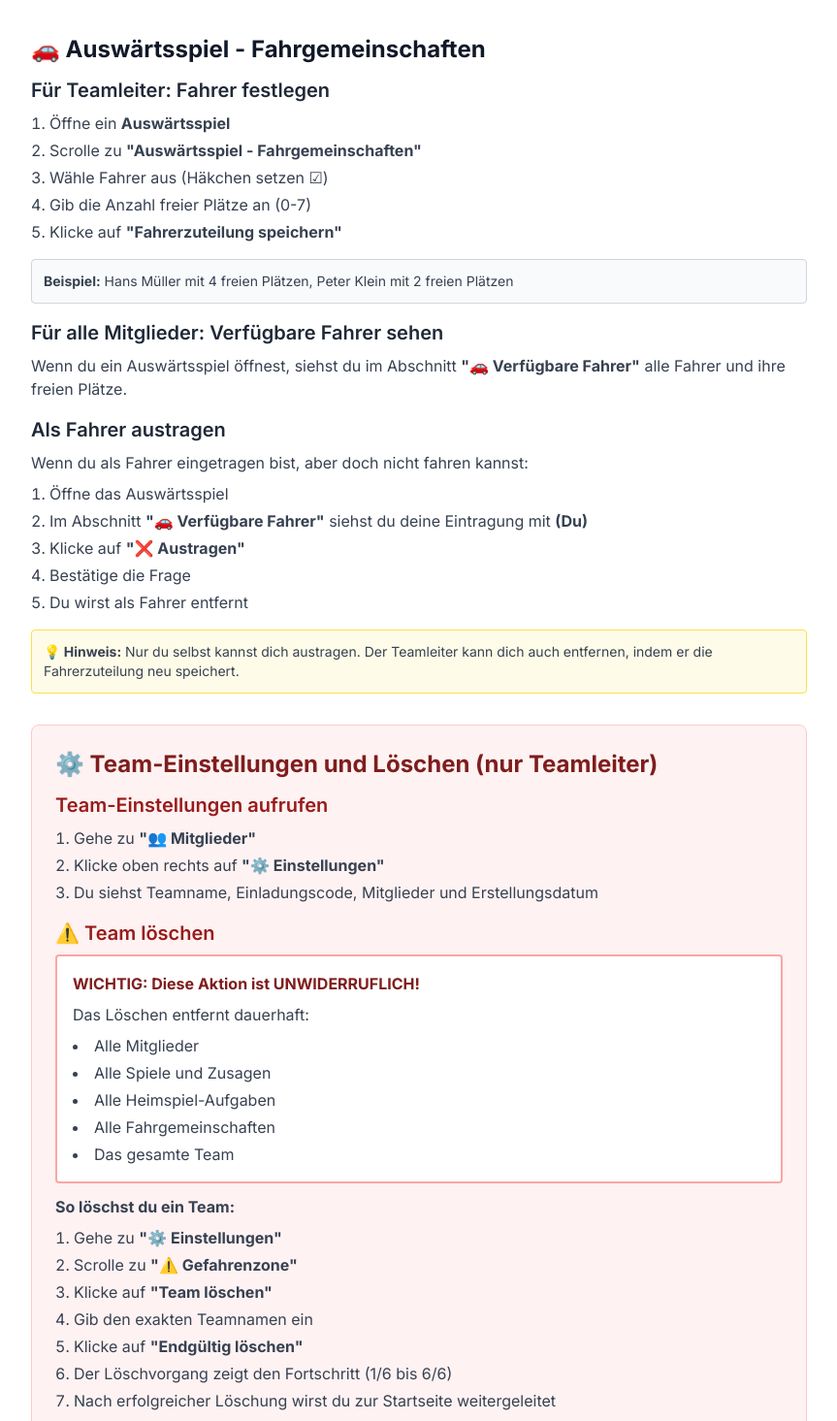
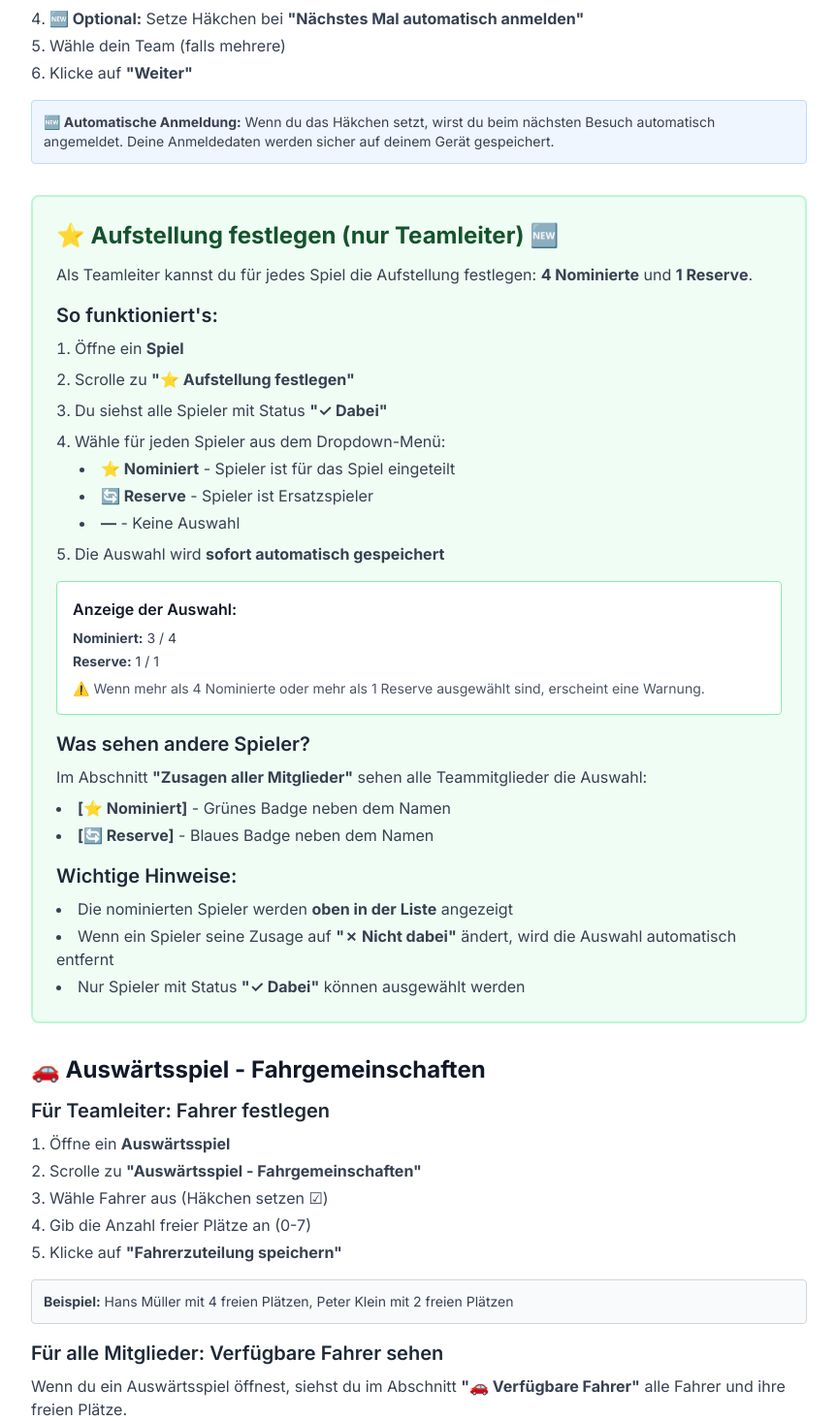
Before and after one commit to myumyu3/tennis-team-app, a Next.js app: page /anleitung in a window 1280 px wide. Shown: the part 1285-2750 px from the top of the page at 97% size, without its empty margins (208-1071 px from the left). Built offline with nearby package versions, Linux system fonts and the light colour scheme; no server answers.

Commit message:
Update Anleitung with new features (v2.1)

```diff
--- a/src/app/anleitung/page.tsx
+++ b/src/app/anleitung/page.tsx
@@ -1,6 +1,6 @@
 'use client';
 
-// Anleitung (使い方) ページ
+// Anleitung (使い方) ページ - 更新版
 
 import { useRouter } from 'next/navigation';
 import Image from 'next/image';
@@ -46,12 +46,14 @@ export default function AnleitungPage() {
               <li><strong>Zusage abgeben</strong> - Verfügbarkeit für jedes Spiel melden</li>
               <li><strong>Kommentare</strong> - Besondere Hinweise zu deiner Zusage hinzufügen</li>
               <li><strong>Spieldetails</strong> - Datum, Uhrzeit, Gegner und Ort einsehen</li>
+              <li><strong>Automatische Anmeldung</strong> - Nächstes Mal automatisch anmelden 🆕</li>
             </ul>
 
             <h3 className="text-xl font-semibold text-gray-800 mb-2">Für Teamleiter (Admin):</h3>
             <ul className="list-disc list-inside text-gray-700 space-y-1">
               <li><strong>Spiele erstellen</strong> - Neue Spiele mit Datum, Zeit und Gegner anlegen</li>
               <li><strong>Alle Zusagen sehen</strong> - Übersicht über alle Teilnehmerzusagen</li>
+              <li><strong>Aufstellung festlegen</strong> - 4 Nominierte + 1 Reserve auswählen 🆕⭐</li>
               <li><strong>Heimspiel-Organisation</strong> - Mitbringsel zuweisen</li>
               <li><strong>Auswärtsspiel-Organisation</strong> - Fahrgemeinschaften planen</li>
               <li><strong>Mitgliederverwaltung</strong> - Neue Mitglieder hinzufügen oder deaktivieren</li>
@@ -81,13 +83,74 @@ export default function AnleitungPage() {
             </ol>
 
             <h3 className="text-xl font-semibold text-gray-800 mb-2">Anmelden (wenn du bereits Mitglied bist)</h3>
-            <ol className="list-decimal list-inside text-gray-700 space-y-1">
+            <ol className="list-decimal list-inside text-gray-700 space-y-1 mb-4">
               <li>Gehe zur App-Startseite</li>
-              <li>Klicke auf <strong>"Anmelden"</strong></li>
+              <li>Klicke auf <strong>"🔑 Bereits Mitglied? Hier anmelden"</strong></li>
               <li>Gib Nachname und Geburtsdatum ein</li>
+              <li><strong>🆕 Optional:</strong> Setze Häkchen bei <strong>"Nächstes Mal automatisch anmelden"</strong></li>
               <li>Wähle dein Team (falls mehrere)</li>
               <li>Klicke auf <strong>"Weiter"</strong></li>
             </ol>
+
+            <div className="bg-blue-50 border border-blue-200 rounded p-3 mt-3">
+              <p className="text-sm text-gray-700">
+                <strong>🆕 Automatische Anmeldung:</strong> Wenn du das Häkchen setzt, wirst du beim nächsten Besuch automatisch angemeldet.
+                Deine Anmeldedaten werden sicher auf deinem Gerät gespeichert.
+              </p>
+            </div>
+          </section>
+
+          {/* NEU: Aufstellung festlegen */}
+          <section className="bg-green-50 border-2 border-green-200 rounded-lg p-6">
+            <h2 className="text-2xl font-bold text-green-900 mb-3">⭐ Aufstellung festlegen (nur Teamleiter) 🆕</h2>
+
+            <p className="text-gray-700 mb-4">
+              Als Teamleiter kannst du für jedes Spiel die Aufstellung festlegen: <strong>4 Nominierte</strong> und <strong>1 Reserve</strong>.
+            </p>
+
+            <h3 className="text-xl font-semibold text-gray-800 mb-2">So funktioniert's:</h3>
+            <ol className="list-decimal list-inside text-gray-700 space-y-2 mb-4">
+              <li>Öffne ein <strong>Spiel</strong></li>
+              <li>Scrolle zu <strong>"⭐ Aufstellung festlegen"</strong></li>
+              <li>Du siehst alle Spieler mit Status <strong>"✓ Dabei"</strong></li>
+              <li>Wähle für jeden Spieler aus dem Dropdown-Menü:
+                <ul className="list-disc list-inside ml-6 mt-1 space-y-1">
+                  <li><strong>⭐ Nominiert</strong> - Spieler ist für das Spiel eingeteilt</li>
+                  <li><strong>🔄 Reserve</strong> - Spieler ist Ersatzspieler</li>
+                  <li><strong>—</strong> - Keine Auswahl</li>
+                </ul>
+              </li>
+              <li>Die Auswahl wird <strong>sofort automatisch gespeichert</strong></li>
+            </ol>
+
+            <div className="bg-white border border-green-300 rounded p-4 mb-4">
+              <p className="font-semibold text-gray-900 mb-2">Anzeige der Auswahl:</p>
+              <p className="text-sm text-gray-700 mb-1">
+                <strong>Nominiert:</strong> 3 / 4
+              </p>
+              <p className="text-sm text-gray-700">
+                <strong>Reserve:</strong> 1 / 1
+              </p>
+              <p className="text-sm text-gray-600 mt-2">
+                ⚠️ Wenn mehr als 4 Nominierte oder mehr als 1 Reserve ausgewählt sind, erscheint eine Warnung.
+              </p>
+            </div>
+
+            <h3 className="text-xl font-semibold text-gray-800 mb-2">Was sehen andere Spieler?</h3>
+            <p className="text-gray-700 mb-2">
+              Im Abschnitt <strong>"Zusagen aller Mitglieder"</strong> sehen alle Teammitglieder die Auswahl:
+            </p>
+            <ul className="list-disc list-inside text-gray-700 space-y-1 mb-4">
+              <li><strong>[⭐ Nominiert]</strong> - Grünes Badge neben dem Namen</li>
+              <li><strong>[🔄 Reserve]</strong> - Blaues Badge neben dem Namen</li>
+            </ul>
+
+            <h3 className="text-xl font-semibold text-gray-800 mb-2">Wichtige Hinweise:</h3>
+            <ul className="list-disc list-inside text-gray-700 space-y-1">
+              <li>Die nominierten Spieler werden <strong>oben in der Liste</strong> angezeigt</li>
+              <li>Wenn ein Spieler seine Zusage auf <strong>"✗ Nicht dabei"</strong> ändert, wird die Auswahl automatisch entfernt</li>
+              <li>Nur Spieler mit Status <strong>"✓ Dabei"</strong> können ausgewählt werden</li>
+            </ul>
           </section>
 
           {/* Fahrgemeinschaften */}
@@ -148,33 +211,32 @@ export default function AnleitungPage() {
             <h3 className="text-xl font-semibold text-red-800 mb-2">⚠️ Team löschen</h3>
             <div className="bg-white border-2 border-red-300 rounded p-4 mb-3">
               <p className="font-bold text-red-900 mb-2">WICHTIG: Diese Aktion ist UNWIDERRUFLICH!</p>
-              <p className="text-gray-700 mb-2">Das Löschen entfernt dauerhaft:</p>
-              <ul className="list-disc list-inside text-gray-700 space-y-1">
+              <p className="text-gray-700 text-sm">
+                Wenn du ein Team löschst, werden <strong>ALLE Daten</strong> gelöscht:
+              </p>
+              <ul className="list-disc list-inside text-sm text-gray-700 mt-2 space-y-1">
                 <li>Alle Mitglieder</li>
-                <li>Alle Spiele und Zusagen</li>
-                <li>Alle Heimspiel-Aufgaben</li>
+                <li>Alle Spiele</li>
+                <li>Alle Zusagen</li>
+                <li>Alle Aufstellungen 🆕</li>
                 <li>Alle Fahrgemeinschaften</li>
-                <li>Das gesamte Team</li>
+                <li>Alle Heimspiel-Mitbringsel</li>
               </ul>
             </div>
 
-            <p className="text-gray-700 mb-2"><strong>So löschst du ein Team:</strong></p>
-            <ol className="list-decimal list-inside text-gray-700 space-y-1 mb-4">
-              <li>Gehe zu <strong>"⚙️ Einstellungen"</strong></li>
-              <li>Scrolle zu <strong>"⚠️ Gefahrenzone"</strong></li>
-              <li>Klicke auf <strong>"Team löschen"</strong></li>
-              <li>Gib den exakten Teamnamen ein</li>
-              <li>Klicke auf <strong>"Endgültig löschen"</strong></li>
-              <li>Der Löschvorgang zeigt den Fortschritt (1/6 bis 6/6)</li>
-              <li>Nach erfolgreicher Löschung wirst du zur Startseite weitergeleitet</li>
+            <h3 className="text-xl font-semibold text-red-800 mb-2">So löschst du ein Team:</h3>
+            <ol className="list-decimal list-inside text-gray-700 space-y-1 mb-3">
+              <li>Gehe zu <strong>"⚙️ Team-Einstellungen"</strong></li>
+              <li>Scrolle nach unten zu <strong>"⚠️ Gefahrenzone"</strong></li>
+              <li>Klicke auf <strong>"🗑️ Team löschen"</strong></li>
+              <li>Gib zur Bestätigung den <strong>Teamnamen</strong> ein</li>
+              <li>Klicke auf <strong>"Ja, Team unwiderruflich löschen"</strong></li>
             </ol>
 
             <div className="bg-yellow-50 border border-yellow-300 rounded p-3">
-              <p className="font-semibold text-yellow-900 mb-1">💡 Alternative zum Löschen:</p>
               <p className="text-sm text-gray-700">
-                Wenn du nur die Saison beenden möchtest, musst du das Team NICHT löschen.
-                Du kannst einfach alte Spiele löschen und neue anlegen.
-                Das Team und alle Mitglieder bleiben erhalten.
+                <strong>💡 Alternative:</strong> Wenn du ein Team nur vorübergehend nicht nutzen möchtest,
+                musst du es nicht löschen. Du kannst einfach keine neuen Spiele erstellen.
               </p>
             </div>
           </section>
@@ -182,11 +244,22 @@ export default function AnleitungPage() {
           {/* Tipps und Tricks */}
           <section>
             <h2 className="text-2xl font-bold text-gray-900 mb-3">💡 Tipps und Tricks</h2>
-            <ul className="list-disc list-inside text-gray-700 space-y-2">
-              <li><strong>Zeitangabe ist optional</strong> - Leer lassen, wenn noch nicht festgelegt</li>
-              <li><strong>Mehrere Teams</strong> - Du kannst mehreren Teams angehören</li>
-              <li><strong>Passwort = Geburtsdatum</strong> - Teile es nicht mit Unbefugten</li>
-              <li><strong>Browser-Daten nicht löschen</strong> - Sonst musst du dich neu anmelden</li>
+
+            <h3 className="text-xl font-semibold text-gray-800 mb-2">Für Teamleiter:</h3>
+            <ul className="list-disc list-inside text-gray-700 space-y-1 mb-4">
+              <li><strong>Spiele frühzeitig anlegen:</strong> So haben die Spieler mehr Zeit zum Zusagen</li>
+              <li><strong>Aufstellung festlegen:</strong> Lege die Aufstellung fest, sobald genug Zusagen vorhanden sind 🆕</li>
+              <li><strong>Fahrer festlegen:</strong> Lege Fahrer fest, sobald klar ist, wer dabei ist</li>
+              <li><strong>Heimspiel-Mitbringsel:</strong> Weise Aufgaben frühzeitig zu</li>
+              <li><strong>Einladungscode teilen:</strong> Teile den Code per WhatsApp oder E-Mail</li>
+            </ul>
+
+            <h3 className="text-xl font-semibold text-gray-800 mb-2">Für alle Mitglieder:</h3>
+            <ul className="list-disc list-inside text-gray-700 space-y-1">
+              <li><strong>Früh zusagen:</strong> So kann der Teamleiter besser planen</li>
+              <li><strong>Automatische Anmeldung nutzen:</strong> Spart Zeit beim nächsten Login 🆕</li>
+              <li><strong>Kommentar hinzufügen:</strong> Z.B. "Komme später" oder "Nur Doppel"</li>
+              <li><strong>Regelmäßig prüfen:</strong> Schau regelmäßig, ob neue Spiele angelegt wurden</li>
             </ul>
           </section>
 
@@ -194,49 +267,61 @@ export default function AnleitungPage() {
           <section>
             <h2 className="text-2xl font-bold text-gray-900 mb-3">❓ Häufige Fragen</h2>
 
-            <div className="space-y-3">
+            <div className="space-y-4">
               <div>
-                <p className="font-semibold text-gray-900">F: Ich habe meinen Einladungscode vergessen. Was nun?</p>
-                <p className="text-gray-700">A: Der Teamleiter findet den Code unter "⚙️ Einstellungen".</p>
+                <h3 className="text-lg font-semibold text-gray-800 mb-1">Ich habe meinen Einladungscode vergessen. Was nun?</h3>
+                <p className="text-gray-700">
+                  Der Teamleiter kann den Code in den <strong>Team-Einstellungen</strong> einsehen und dir mitteilen.
+                </p>
               </div>
 
               <div>
-                <p className="font-semibold text-gray-900">F: Kann ich ein gelöschtes Team wiederherstellen?</p>
-                <p className="text-gray-700">A: Nein! Die Team-Löschung ist endgültig. Es gibt KEINE Wiederherstellungsmöglichkeit.</p>
+                <h3 className="text-lg font-semibold text-gray-800 mb-1">Kann ich in mehreren Teams Mitglied sein?</h3>
+                <p className="text-gray-700">
+                  Ja! Du kannst mehreren Teams beitreten. Beim Anmelden wählst du dann aus, welches Team du sehen möchtest.
+                </p>
               </div>
 
               <div>
-                <p className="font-semibold text-gray-900">F: Kann ich die App auf dem Handy nutzen?</p>
-                <p className="text-gray-700">A: Ja! Die App ist für Mobilgeräte optimiert.</p>
+                <h3 className="text-lg font-semibold text-gray-800 mb-1">🆕 Was passiert, wenn ich "Nicht dabei" wähle und vorher nominiert war?</h3>
+                <p className="text-gray-700">
+                  Deine Nominierung wird automatisch entfernt. Der Teamleiter muss dann einen anderen Spieler nominieren.
+                </p>
               </div>
 
               <div>
-                <p className="font-semibold text-gray-900">F: Werden andere Teams meine Daten sehen können?</p>
-                <p className="text-gray-700">A: Nein. Jedes Team ist komplett isoliert.</p>
+                <h3 className="text-lg font-semibold text-gray-800 mb-1">Wie kann ich meine Zusage ändern?</h3>
+                <p className="text-gray-700">
+                  Öffne das Spiel erneut, wähle einen neuen Status und klicke auf <strong>"Speichern"</strong>.
+                </p>
+              </div>
+
+              <div>
+                <h3 className="text-lg font-semibold text-gray-800 mb-1">Kann ich ein Spiel nachträglich bearbeiten?</h3>
+                <p className="text-gray-700">
+                  Ja, als Teamleiter kannst du auf <strong>"⚙️ Spiel verwalten"</strong> klicken und dann <strong>"✏️ Bearbeiten"</strong> wählen.
+                </p>
+              </div>
+
+              <div>
+                <h3 className="text-lg font-semibold text-gray-800 mb-1">🆕 Wo finde ich die automatische Anmeldung?</h3>
+                <p className="text-gray-700">
+                  Beim Anmelden auf der Login-Seite gibt es das Häkchen <strong>"Nächstes Mal automatisch anmelden"</strong>.
+                  Setze es vor dem Klick auf "Weiter".
+                </p>
               </div>
             </div>
           </section>
 
-          {/* Datenschutz */}
-          <section className="bg-blue-50 border border-blue-200 rounded-lg p-6">
-            <h2 className="text-2xl font-bold text-blue-900 mb-3">🔒 Datenschutz und Sicherheit</h2>
-            <ul className="list-disc list-inside text-gray-700 space-y-1">
-              <li>Alle Daten sind in der Cloud gespeichert (Google Firebase)</li>
-              <li>Nur Teammitglieder haben Zugriff auf Teamdaten</li>
-              <li>Jedes Team ist komplett getrennt</li>
-              <li>Sichere Verbindung über HTTPS</li>
-              <li>Teile deinen Einladungscode nur mit vertrauenswürdigen Personen</li>
-            </ul>
-          </section>
+          {/* Probleme und Support */}
+          <section>
+            <h2 className="text-2xl font-bold text-gray-900 mb-3">🆘 Probleme und Support</h2>
 
-          {/* Support */}
-          <section>
-            <h2 className="text-2xl font-bold text-gray-900 mb-3">📞 Support</h2>
-            <p className="text-gray-700">Bei Problemen oder Fragen:</p>
-            <ul className="list-disc list-inside text-gray-700 space-y-1 mt-2 mb-4">
-              <li>Kontaktiere deinen Teamleiter</li>
+            <h3 className="text-xl font-semibold text-gray-800 mb-2">Die App lädt nicht / zeigt Fehler</h3>
+            <ul className="list-disc list-inside text-gray-700 space-y-1 mb-4">
               <li>Prüfe deine Internetverbindung</li>
-              <li>Aktualisiere die Seite (F5 oder Strg+R)</li>
+              <li>Lade die Seite neu (F5 oder Aktualisieren-Button)</li>
+              <li>Lösche Browser-Cache und Cookies</li>
               <li>Versuche einen anderen Browser</li>
             </ul>
 
@@ -262,7 +347,7 @@ export default function AnleitungPage() {
               Entwickelt mit ❤️ für die nuLiga-Community.
             </p>
             <p className="text-sm text-gray-600 mt-3">
-              <strong>Version 2.0</strong> - Mit Team-Verwaltung und verbesserter Benutzerfreundlichkeit
+              <strong>Version 2.1</strong> - Mit Aufstellung, Auto-Login und vielen Verbesserungen 🆕
             </p>
           </section>
 
```
